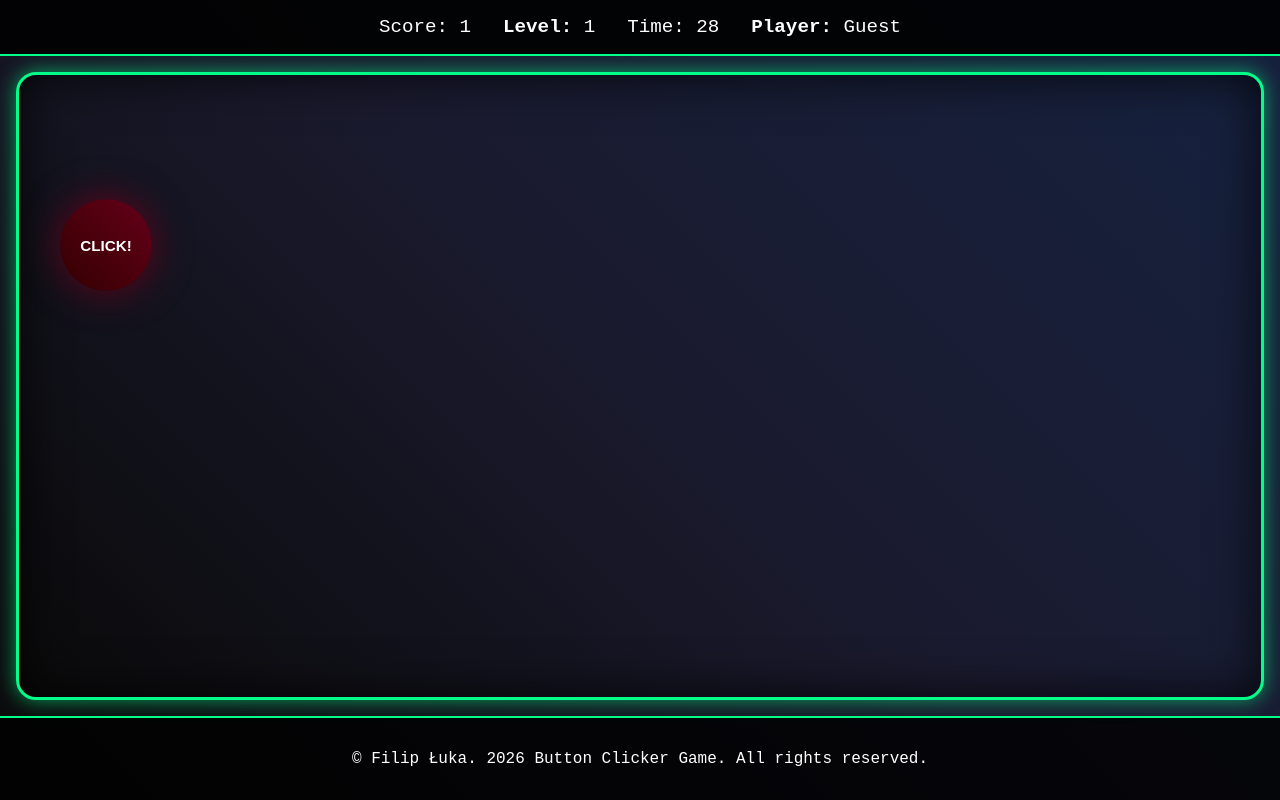
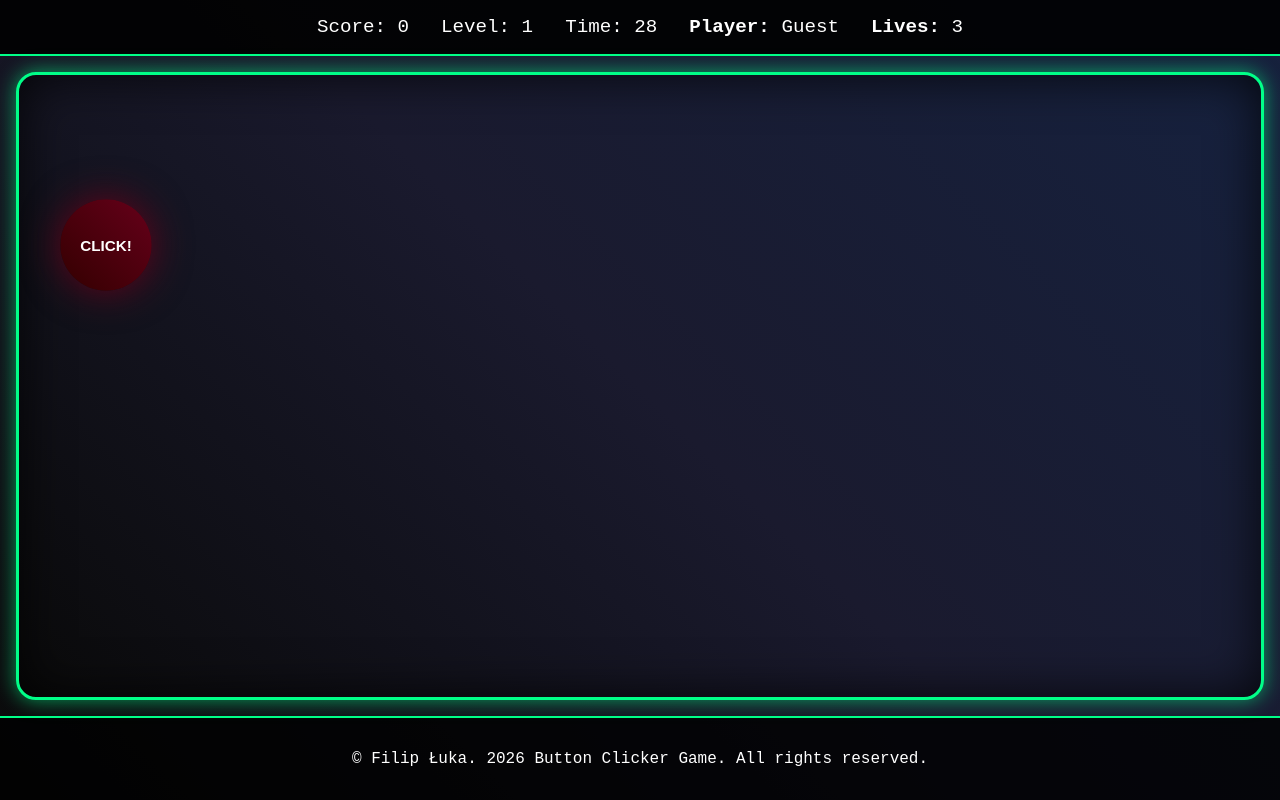
Before and after one commit to Kernel-Panic-Kill-Init/html-css-js, a plain HTML site: page Private/Game/index.html in a window 1280 px wide. Both pictures are taken after a click on the button "CLICK!". Drawn offline with Linux system fonts and the light colour scheme.

Commit message:
Added new functionalities to game. Refactorized old code and updated functions

```diff
--- a/Private/Game/index.html
+++ b/Private/Game/index.html
@@ -18,8 +18,9 @@
             <div class="stats">
                 <span id="score"><b>Score:</b> 0</span>
                 <span id="level"><b>Level:</b> 1</span>
-                <span id="time"><b>Time:</b> 00:00</span>
+                <span id="timer"><b>Time:</b> 00:00</span>
                 <span id="player"><b>Player:</b> Guest</span>
+                <span id="lives"><b>Lives:</b> 3</span>
             </div>
         </nav>
     </header>
--- a/Private/Game/script.js
+++ b/Private/Game/script.js
@@ -1,79 +1,122 @@
-                                                                    // CONSTANT VALUES WITH GAME SETTINGS
+// CONSTANT VALUES WITH GAME SETTINGS
+const arena = document.querySelector('.playground-section');
+const maxWidth = arena.clientWidth;
+const maxHeight = arena.clientHeight;
+const target = document.getElementById('target');
+var arenaWidth = arena.offsetWidth - target.offsetWidth;
+var arenaHeight = arena.offsetHeight - target.offsetHeight;
 
+// GAME STATE VARIABLES
+let score = 0;
+let gameStarted = false;
+let intervalId = null;
+let timerId = null;
+let canScore = true;
+let currentLevel = 0;
+let timeLeft = 30;
+let lives = 3;
+let restart = document.querySelector('.restart');
 
-const arena = document.querySelector('.playground-section');               // The main game area
-const maxWidth = arena.clientWidth; // Get the width of the playground section
-const maxHeight = arena.clientHeight;   // Get the height of the playground section
-const target = document.getElementById('target');                     // The button to be clicked
-var arenaWidth = arena.offsetWidth - target.offsetWidth;  // Width of the arena minus the button width
-var arenaHeight = arena.offsetHeight - target.offsetHeight;   // Height of the arena minus the button height
+// LEVELS DEFINITION
+let levels = [
+    { reqScore: 12, time: 30, speed: 1000 }, // Level 1
+    { reqScore: 18, time: 30, speed: 900 },  // Level 2
+    { reqScore: 20, time: 25, speed: 800 },  // Level 3
+    { reqScore: 20, time: 22, speed: 700 },  // Level 4
+    { reqScore: 24, time: 20, speed: 600 }   // Level 5
+];
 
+// RANDOM POSITION GENERATOR FOR THE BUTTON
+const moveTarget = () => {
+    console.log("DEBUG:", arenaWidth, arenaHeight, target.offsetWidth);
+    if (arenaWidth <= 0 || arenaHeight <= 0) {
+        console.error("ARENA TOO SMALL!");
+        return;
+    }
 
-                                                                    // RANDOM POSITION GENERATOR FOR THE BUTTON
-
-const randomX = Math.random() * arenaWidth;  // Generate a random X position within the arena
-const randomY = Math.random() * arenaHeight; // Generate a random Y position within the arena
-
-                                                                    // SET THE BUTTON'S POSITION TO THE RANDOM COORDINATES
-
-// target.style.left = randomX + 'px';               // Set the button's left position
-// target.style.top = randomY + 'px';                // Set the button's top position
-console.log("Button position set to: (" + randomX + ", " + randomY + ")"); // Log the button's position for debugging
-
-
-
-
-                                                                    // RANDOMLY POSITION THE BUTTON EVERY 1 SECOND
-const moveTarget = () => {
-    const randomX = Math.random() * arenaWidth;  // Generate a new random X position
-    const randomY = Math.random() * arenaHeight; // Generate a new random Y position
-    target.style.left = randomX + 'px';               // Update the button's left position
-    target.style.top = randomY + 'px';                // Update the button's top position
-    console.log("Button moved to: (" + randomX + ", " + randomY + ")"); // Log the new button position
+    const randomX = Math.random() * arenaWidth;
+    const randomY = Math.random() * arenaHeight;
+    target.style.left = randomX + 'px';
+    target.style.top = randomY + 'px';
+    console.log("Button moved to: (" + randomX + ", " + randomY + ")");
 };
 
-
-
-                                                                    // ADDING LOGIC FOR GAME
-let score = 0; // Initialize score variable
-let gameStarted = false; // Flag to track if the game has started
-let intervalId = null; // Variable to hold the interval ID
-canScore = true; // Flag to control scoring
-let timeLeft = 30; // Game duration in seconds
-let timerId;
-let canClick = true; // Flag to control clickability
-let restart = document.querySelector('.restart'); // Restart button
-restart.addEventListener('click', () => {
-    location.reload(); // Reload the page to restart the game
-});
-let gameOver = () => {
+// GAME FUNCTIONS
+const gameOver = () => {
     clearInterval(timerId);
     clearInterval(intervalId);
     alert("Game Over! Your score: " + score);
+};
 
-} // Function to handle game over
+const handleLevelUp = () => {
+    if (score >= levels[currentLevel].reqScore && currentLevel < levels.length - 1) {
+        console.log("LEVEL UP!");
+        clearInterval(intervalId);
+        clearInterval(timerId);
 
+        currentLevel++;
+        score = 0;  // GLOBAL RESET
+        timeLeft = levels[currentLevel].time;
 
-                                                                    // EVENT LISTENER FOR BUTTON CLICK AND GAME LOOP
+        // UI UPDATE
+        document.getElementById('score').textContent = `Score: 0`;
+        document.querySelector('#level').textContent = `Level: ${currentLevel + 1}`;
+        document.querySelector('#timer').textContent = `Time: ${timeLeft}`;
 
+        // RESTART INTERVALS
+        intervalId = setInterval(moveTarget, levels[currentLevel].speed);
+        timerId = setInterval(updateTimer, 1000);
 
+        alert(`Level Up! Welcome on level ${currentLevel + 1}!`);
+    }
+};
+
+const updateTimer = () => {
+    timeLeft--;
+    document.querySelector('#timer').textContent = `Time: ${timeLeft}`;
+    if (timeLeft <= 0) {
+        clearInterval(timerId);
+        gameOver();
+    }
+};
+
+// START GAME LOGIC - ONLY ON FIRST CLICK
+const startGame = () => {
+    console.log("🚀 Game Started");
+    if (gameStarted) return;
+
+    gameStarted = true;
+    currentLevel = 0;
+    score = 0;
+    timeLeft = levels[0].time;
+
+    // UI Reset
+    document.getElementById('score').textContent = `Score: ${score}`;
+    document.querySelector('#level').textContent = `Level: 1`;
+    document.querySelector('#timer').textContent = `Time: ${timeLeft}`;
+
+    // START MOVEMENT + TIMER
+    moveTarget(); // Pierwsze położenie
+    console.log("Level 1 speed:", levels[0].speed);
+    intervalId = setInterval(moveTarget, levels[0].speed);
+    timerId = setInterval(updateTimer, 1000);
+    console.log("Interval IDs:", intervalId, timerId);
+};
+
+// EVENT LISTENER FOR BUTTON CLICK
 target.addEventListener('click', () => {
-    if (!gameStarted){
-        gameStarted = true;
-        intervalId = setInterval(moveTarget, 1000); // Move the button every second
-
-        timerId = setInterval(() => { // Variable to hold the timer ID
-        timeLeft--;
-        document.getElementById('time').textContent = `Time: ${timeLeft}`; // Update the time display
-        if (timeLeft === 0) gameOver();
-        }, 1000); // Decrease time every second
-    }
-        if (canScore) {
-            canScore = false; // Disable clicking temporarily
-          score++; // Increment score
-          document.getElementById('score').textContent = `Score: ${score}`;
-          setTimeout(() => {
-            canScore = true; }, 900);}     // Re-enable clicking after 500ms
+    if (!gameStarted) {
+        startGame();
+        return;
     }
 
-);
+    if (canScore) {
+        canScore = false;
+        score++;
+        document.getElementById('score').textContent = `Score: ${score}`;
+        handleLevelUp(); // Check level up
+        setTimeout(() => {
+            canScore = true;
+        }, 900);
+    }
+});
--- a/Private/Game/style.css
+++ b/Private/Game/style.css
@@ -36,7 +36,7 @@ body {
 .playground-section {
   flex: 1;
   height: 80vh;
-  position: relative;      /* TARGET RELATIVE */
+  position: relative !important;      /* TARGET RELATIVE */
   overflow: hidden;
   background: var(--cyber-bg);
   margin: 1rem;
@@ -53,9 +53,9 @@ body {
 
 /*  TARGET BUTTON STYLES   */
 #target {
-  position: absolute;
-  width: 80px;
-  height: 80px;
+  position: absolute !important;
+  width: 80px !important;
+  height: 80px !important;
   background: var(--dark-red);
   border: none;
   border-radius: 50%;
```
